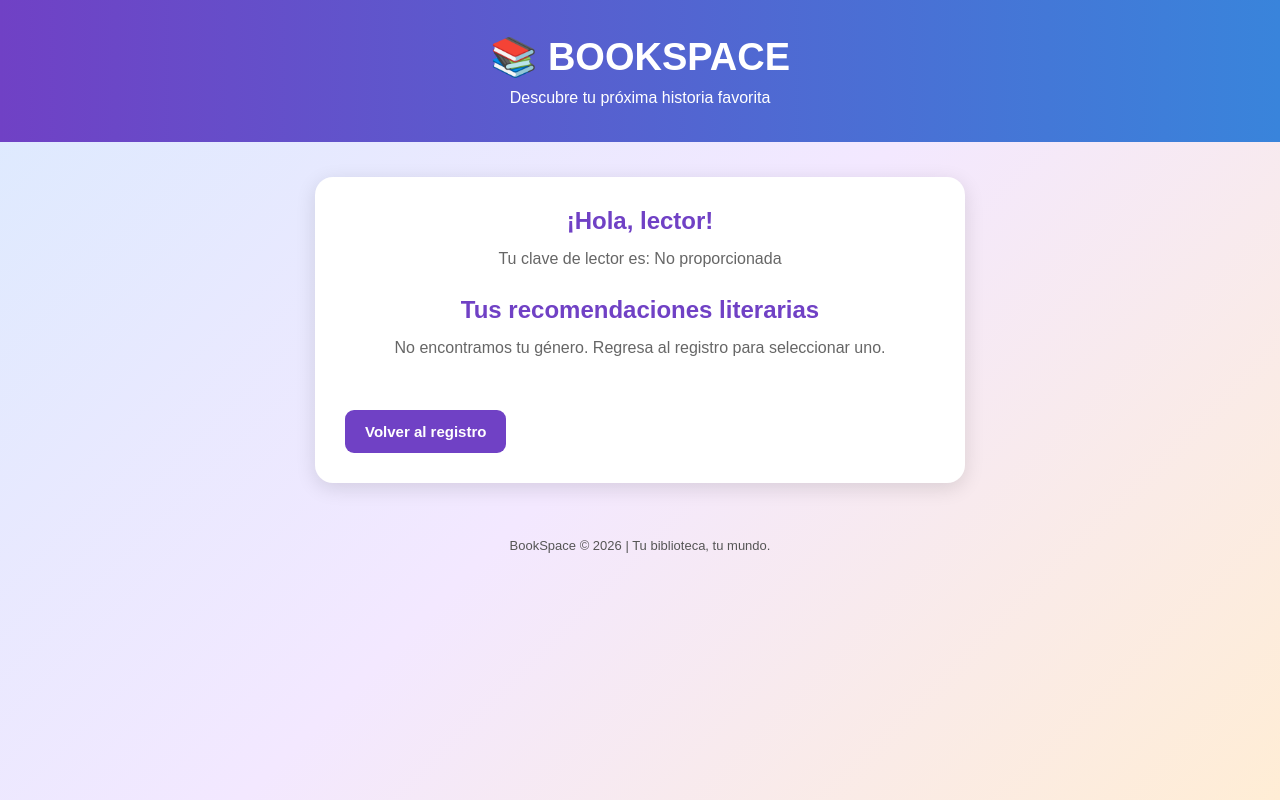
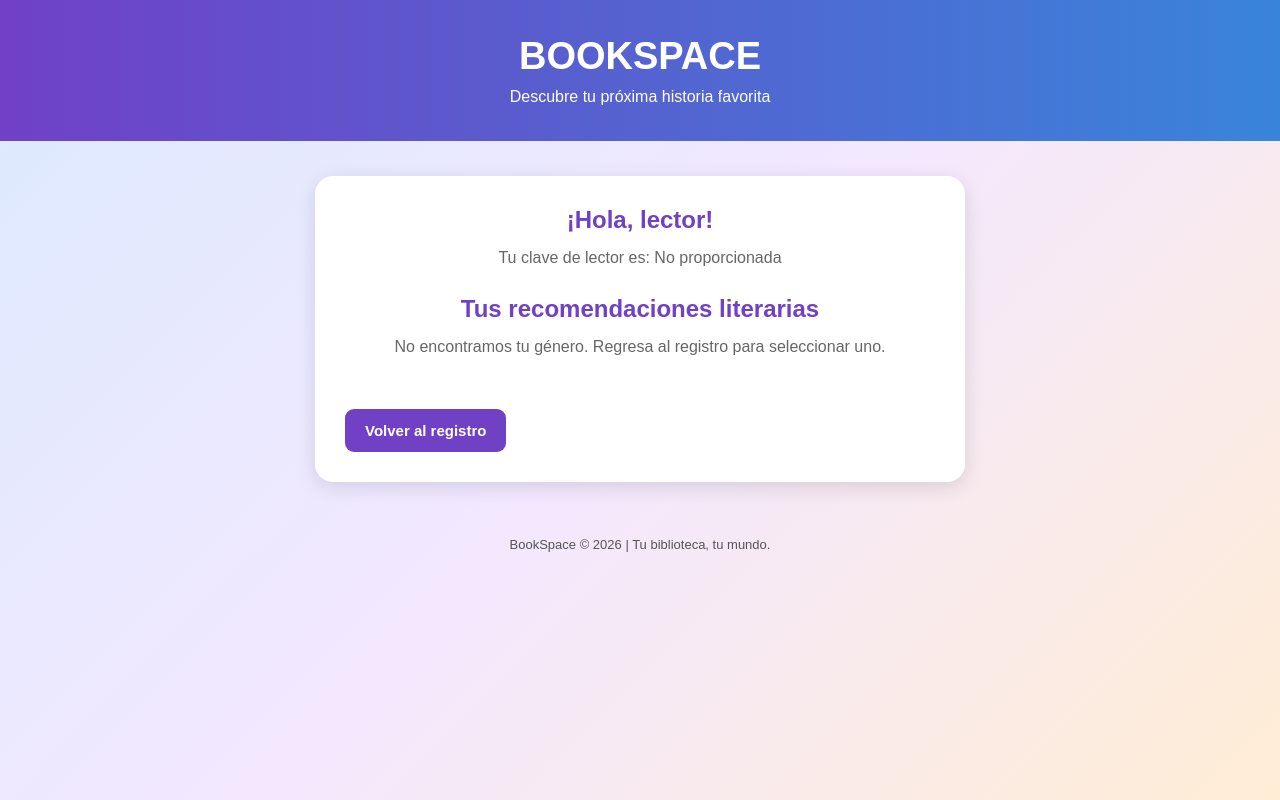
Before and after one commit to 6k4n99zn8k-ux/BookSpace, a plain HTML site: page recomendaciones.html in a window 1280 px wide. Drawn offline with Linux system fonts and the light colour scheme.

Commit message:
Update recomendaciones.html
1.1

```diff
--- a/recomendaciones.html
+++ b/recomendaciones.html
@@ -13,7 +13,7 @@
 <body>
 
     <header>
-        <h1>📚 BOOKSPACE</h1>
+        <h1> BOOKSPACE</h1>
         <p>Descubre tu próxima historia favorita</p>
     </header>
 
```
